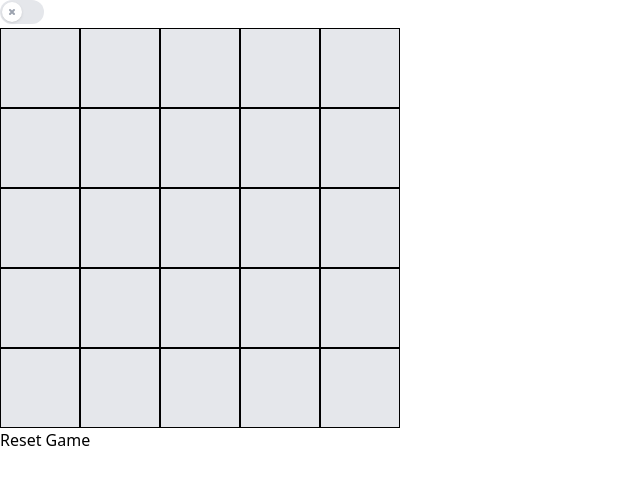
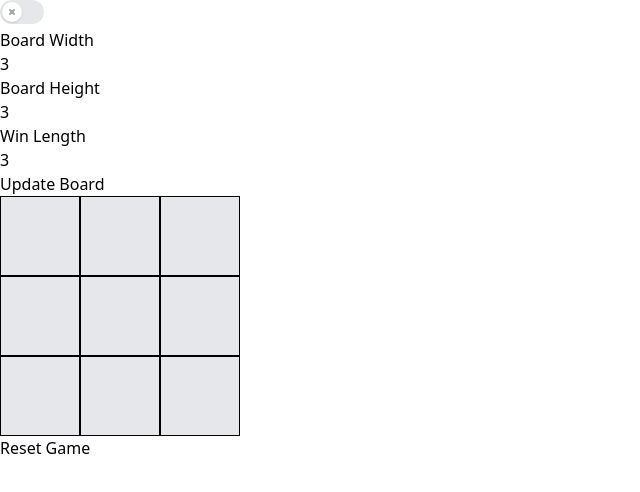
Before and after one commit to hannesill/tictacpro, a React (Vite) app: page / in a window 1280 px wide. Shown: the top 492 px of the page, without its empty margins (0-640 px from the left). Built offline with nearby package versions, Linux system fonts and the light colour scheme; a web font is replaced by a local one.

Commit message:
Add board size customization

```diff
--- a/src/App.tsx
+++ b/src/App.tsx
@@ -1,9 +1,5 @@
-import { useState } from 'react'
+import { useEffect, useState } from 'react'
 import Switch from './Switch'
-
-const boardWidth : number = 5
-const boardHeight : number = 5
-const winLength : number = 4
 
 // Calculate winning combinations based on board size and win length
 function calculateWinningCombinations(boardWidth : number, boardHeight : number, winLength : number) : number[][] {
@@ -51,11 +47,11 @@ function calculateWinningCombinations(boardWidth : number, boardHeight : number,
 }
 
 // Check if the board has a winning combination and return winner
-function calculateWinner(board: string[], winningCombinations: number[][]) {
+function calculateWinner(board: string[], winningCombinations: number[][]) : string | null {
   for (let combination of winningCombinations) {
     let combinationExists = true
     for (let i = 0; i < combination.length - 1; i++) {
-      if (board[combination[i]] === null) {
+      if (board[combination[i]] === "") {
         combinationExists = false
         break
       }
@@ -66,13 +62,13 @@ function calculateWinner(board: string[], winningCombinations: number[][]) {
     }
     if (combinationExists) {
       console.log(combination)
-      return combination[0]
+      return board[combination[0]]
     }
   }
   return null
 }
 
-function Square({ value, onClick } : { value : string, onClick : () => void}) {
+function Square({ value, onClick } : { value : string, onClick : () => void}) : JSX.Element {
   return (
     <button
       onClick={onClick}
@@ -88,19 +84,38 @@ function Square({ value, onClick } : { value : string, onClick : () => void}) {
 }
 
 function App() {
-  const [board, setBoard] = useState(Array(boardWidth * boardHeight).fill(null))
-  const [isXTurn, setIsXTurn] = useState(true)
-  const [winner, setWinner] = useState('')
-  const winningCombinations = calculateWinningCombinations(boardWidth, boardHeight, winLength)
+  const [boardWidth, setBoardWidth] = useState<number>(3);
+  const [boardHeight, setBoardHeight] = useState<number>(3);
+  const [tempBoardWidth, setTempBoardWidth] = useState<number>(3);
+  const [tempBoardHeight, setTempBoardHeight] = useState<number>(3);
+  const [winLength, setWinLength] = useState<number>(3);
+  const [board, setBoard] = useState<Array<string>>(Array(3 * 3).fill(""));
+  const [isXTurn, setIsXTurn] = useState<boolean>(true);
+  const [winner, setWinner] = useState<string>('');
+  const winningCombinations = calculateWinningCombinations(boardWidth, boardHeight, winLength);
+  const [squares, setSquares] = useState<Array<JSX.Element>>([]);
 
-  function handleSquareClick(i : number) {
-    if (board[i] !== null || winner !== '') {
+  useEffect(() => {
+    resetBoard();
+  } , [boardWidth, boardHeight])
+
+  useEffect(() => {
+    setSquares(buildSquares(boardHeight, boardWidth, board));
+  }, [boardHeight, boardWidth, board]);
+
+  useEffect(() => {
+    console.log(board)
+  }, [board])
+
+  function handleSquareClick(i : number) : void {
+    if (board[i] !== '' || winner !== '') {
       return
     }
     const nextBoard = board.slice()
     let currentPlayer = isXTurn ? 'X' : 'O'
     nextBoard[i] = currentPlayer
     setBoard(nextBoard)
+    const winningCombinations = calculateWinningCombinations(boardWidth, boardHeight, winLength);
     if (calculateWinner(nextBoard, winningCombinations)) {
       setWinner(currentPlayer)
       alert('Winner is ' + currentPlayer + '!')
@@ -108,25 +123,51 @@ function App() {
     setIsXTurn(!isXTurn)
   }
 
-  let squares : JSX.Element[] = []
-  for (let i = 0; i < boardHeight; i++) {
-    let row : JSX.Element[] = []
-    for (let j = 0; j < boardWidth; j++) {
-      const index = i * boardWidth + j
-      row.push(<Square key={index} value={board[index]} onClick={() => handleSquareClick(index)} />)
+  function buildSquares(boardHeight: number, boardWidth: number, board: Array<string>): Array<JSX.Element> {
+    let squares: Array<JSX.Element> = [];
+    for (let i = 0; i < boardHeight; i++) {
+      let row: Array<JSX.Element> = [];
+      for (let j = 0; j < boardWidth; j++) {
+        const index = i * boardWidth + j;
+        row.push(<Square key={index} value={board[index]} onClick={() => handleSquareClick(index)} />);
+      }
+      squares.push(<div className="flex" key={i}>{row}</div>);
     }
-    squares.push(<div className="flex">{row}</div>)
+    return squares;
+  }
+
+  function updateBoardSize() : void {
+    setBoardWidth(tempBoardWidth);
+    setBoardHeight(tempBoardHeight);
+    resetBoard();
+  }
+
+  function resetBoard() : void {
+    setBoard(Array(boardWidth * boardHeight).fill(""))
+    setIsXTurn(true)
+    setWinner('')
   }
 
   return (
     <>
       <Switch />
+      <div>
+        <div className="flex flex-col">
+          <label>Board Width</label>
+          <input type="number" value={tempBoardWidth} onChange={(e) => setTempBoardWidth(parseInt(e.target.value))} />
+        </div>
+        <div className="flex flex-col">
+          <label>Board Height</label>
+          <input type="number" value={tempBoardHeight} onChange={(e) => setTempBoardHeight(parseInt(e.target.value))} />
+        </div>
+        <div className="flex flex-col">
+          <label>Win Length</label>
+          <input type="number" value={winLength} onChange={(e) => setWinLength(parseInt(e.target.value))} />
+        </div>
+        <button onClick={updateBoardSize}>Update Board</button>
+      </div>
       {squares}
-      <button onClick={() => {
-        setBoard(Array(boardWidth * boardHeight).fill(null))
-        setIsXTurn(true)
-        setWinner('')
-      }}>Reset Game</button>
+      <button onClick={resetBoard}>Reset Game</button>
     </>
   )
 }
```
